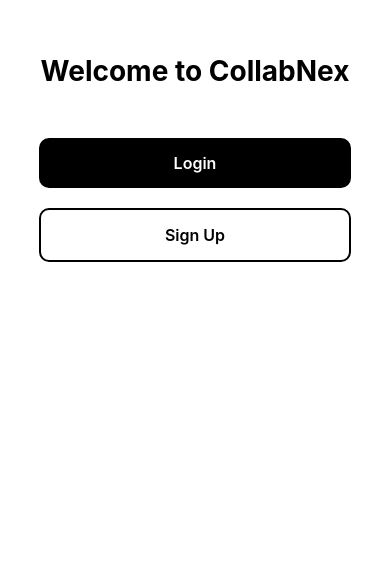
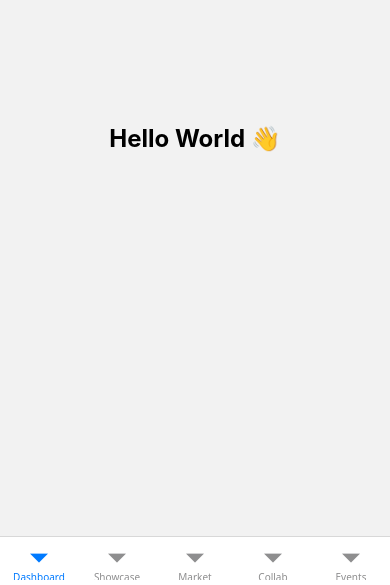
Before and after one commit to collabnex/collabnex-frontend, a React Native app: screen /Home in a window 390 px wide. Shown: the part 259-844 px from the top of the page. Built offline with nearby package versions, Linux system fonts and the light colour scheme.

Commit message:
base icon layer added

```diff
--- a/modules/auth/AuthNavigator.js
+++ b/modules/auth/AuthNavigator.js
@@ -4,6 +4,7 @@
 import SignupScreen from "../auth/screens/SignupScreen";
 import LoginScreen from "../auth/screens/LoginScreen";
 import DashboardScreen from "../home/screens/dashboard";
+import HomeTabs from "../home/HomeTabs";
 
 const Stack = createNativeStackNavigator();
 
@@ -13,6 +14,7 @@
     <Stack.Screen name="Signup" component={SignupScreen} />
     <Stack.Screen name="Login" component={LoginScreen} />
     <Stack.Screen name="Dashboard" component={DashboardScreen} />
+    <Stack.Screen name="Home" component={HomeTabs} />
   </Stack.Navigator>
 );
 
--- a/modules/auth/screens/LoginScreen.js
+++ b/modules/auth/screens/LoginScreen.js
@@ -10,7 +10,7 @@
     try {
       const res = await loginUser(email, password);
       console.log("Login success:", res.data);
-      navigation.replace("Dashboard"); // replace so user can’t go back
+      navigation.replace("Home"); // replace so user can’t go back
     } catch (err) {
       console.error("Login failed:", err.response?.data || err.message);
       Alert.alert("Error", "Invalid credentials");
--- /dev/null
+++ b/modules/home/HomeTabs.js
@@ -0,0 +1,32 @@
+import React from "react";
+import { createBottomTabNavigator } from "@react-navigation/bottom-tabs";
+import { View, Text } from "react-native";
+
+// Your existing screens
+import ShowcaseScreen from "./screens/ShowcaseScreen";
+import MarketplaceScreen from "./screens/MarketplaceScreen";
+import CollaborationScreen from "./screens/CollaborationScreen";
+import EventsScreen from "./screens/EventsScreen";
+
+const Tab = createBottomTabNavigator();
+
+// Simple Hello World component inside your Dashboard tab
+function DashboardScreen() {
+    return (
+        <View style={{ flex: 1, justifyContent: "center", alignItems: "center" }}>
+            <Text style={{ fontSize: 24, fontWeight: "bold" }}>Hello World 👋</Text>
+        </View>
+    );
+}
+
+export default function HomeTabs() {
+    return (
+        <Tab.Navigator screenOptions={{ headerShown: false }}>
+            <Tab.Screen name="Dashboard" component={DashboardScreen} />
+            <Tab.Screen name="Showcase" component={ShowcaseScreen} />
+            <Tab.Screen name="Market" component={MarketplaceScreen} />
+            <Tab.Screen name="Collab" component={CollaborationScreen} />
+            <Tab.Screen name="Events" component={EventsScreen} />
+        </Tab.Navigator>
+    );
+}
--- /dev/null
+++ b/modules/home/screens/CollaborationScreen.js
@@ -0,0 +1,10 @@
+import React from "react";
+import { View, Text } from "react-native";
+
+export default function CollaborationScreen() {
+    return (
+        <View style={{ flex: 1, justifyContent: "center", alignItems: "center" }}>
+            <Text>Collaboration Screen</Text>
+        </View>
+    );
+}
--- /dev/null
+++ b/modules/home/screens/EventsScreen.js
@@ -0,0 +1,15 @@
+import React from "react";
+import { View, Text, StyleSheet } from "react-native";
+
+const ShowcaseScreen = () => (
+    <View style={styles.container}>
+        <Text style={styles.title}>Events</Text>
+    </View>
+);
+
+const styles = StyleSheet.create({
+    container: { flex: 1, justifyContent: "center", alignItems: "center" },
+    title: { fontSize: 22, fontWeight: "600" }
+});
+
+export default ShowcaseScreen;
--- /dev/null
+++ b/modules/home/screens/MarketplaceScreen.js
@@ -0,0 +1,15 @@
+import React from "react";
+import { View, Text, StyleSheet } from "react-native";
+
+const ShowcaseScreen = () => (
+    <View style={styles.container}>
+        <Text style={styles.title}>Marketplace</Text>
+    </View>
+);
+
+const styles = StyleSheet.create({
+    container: { flex: 1, justifyContent: "center", alignItems: "center" },
+    title: { fontSize: 22, fontWeight: "600" }
+});
+
+export default ShowcaseScreen;
--- /dev/null
+++ b/modules/home/screens/ShowcaseScreen.js
@@ -0,0 +1,15 @@
+import React from "react";
+import { View, Text, StyleSheet } from "react-native";
+
+const ShowcaseScreen = () => (
+    <View style={styles.container}>
+        <Text style={styles.title}>Showcase & Portfolio</Text>
+    </View>
+);
+
+const styles = StyleSheet.create({
+    container: { flex: 1, justifyContent: "center", alignItems: "center" },
+    title: { fontSize: 22, fontWeight: "600" }
+});
+
+export default ShowcaseScreen;
```
